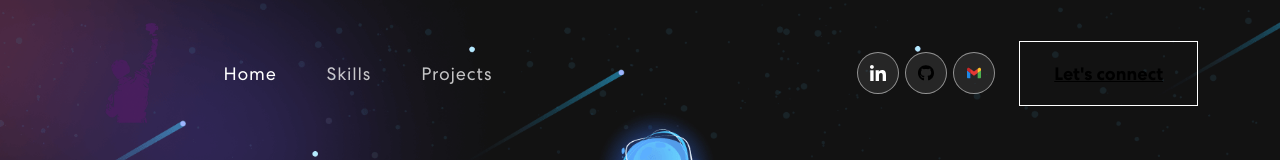
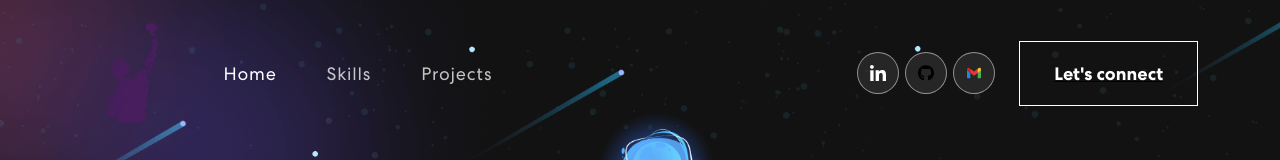
Before and after one commit to Whirlwindraven/my-react-app, a React (Create React App) app: page / in a window 1280 px wide. Shown: the top 160 px of the page. Built offline with nearby package versions, Linux system fonts and the light colour scheme.

Commit message:
made css change on the let's connect

```diff
--- a/src/App.css
+++ b/src/App.css
@@ -163,6 +163,11 @@ span.navbar-text {
 }
 .navbar-text button span {
   z-index: 1;
+  color: #fff;
+}
+.navbar-text button span:hover {
+  z-index: 1;
+  color: black;
 }
 .navbar-text button::before {
   content: "";
@@ -170,13 +175,14 @@ span.navbar-text {
   height: 100%;
   position: absolute;
   background-color: #fff;
+  color: #000;
   left: 0;
   top: 0;
   z-index: -1;
   transition: 0.3s ease-in-out;
 }
 .navbar-text button:hover {
-  color: white;
+  color: black;
 }
 .navbar-text button:hover::before {
 	content: "";
```
